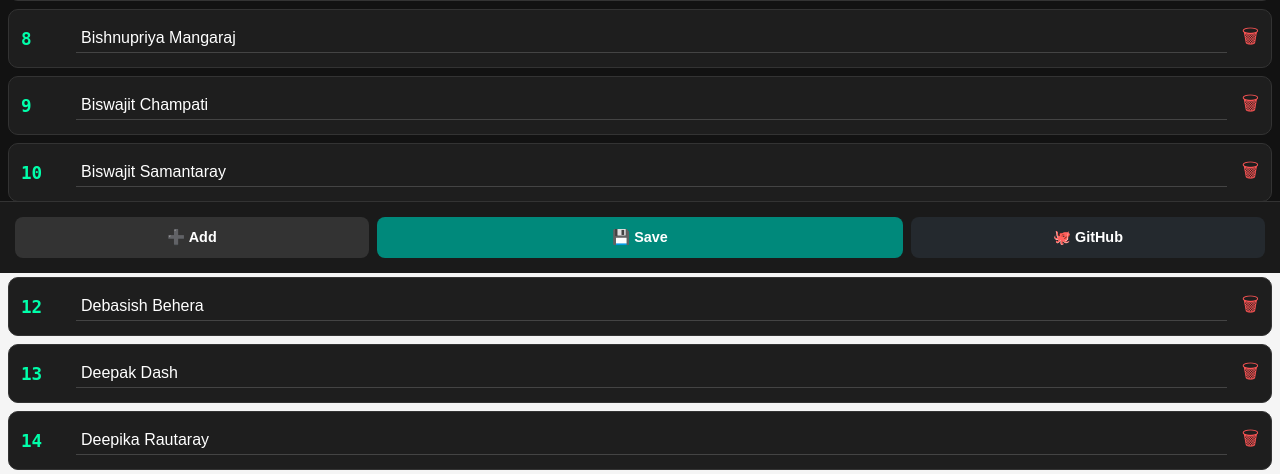
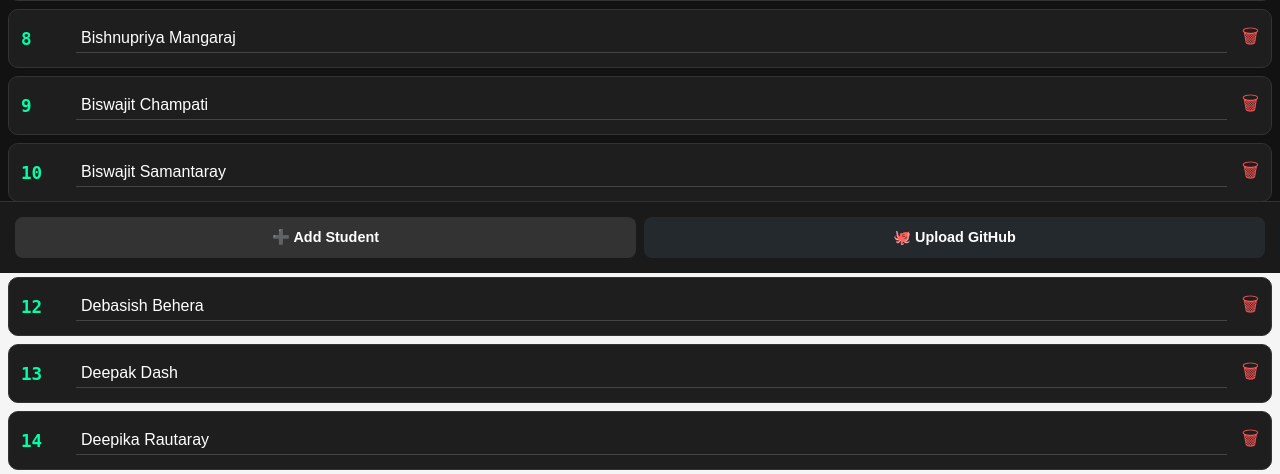
Before and after one commit to Ashit-10/PYTHON_OMR_APP, a Flask app: page /edit_rolls?file=wsc_class-10_rolls.txt in a window 1280 px wide. Shown: the part 527-1001 px from the top of the page. Run offline with Flask 3, Linux system fonts and the light colour scheme.

Commit message:
Update rolls_editor.html

```diff
--- a/templates/rolls_editor.html
+++ b/templates/rolls_editor.html
@@ -33,7 +33,7 @@
             border-top: 1px solid #333;
         }
         .footer-actions button {
-            border: none; border-radius: 8px; padding: 12px 5px;
+            border: none; border-radius: 8px; padding: 12px;
             color: white; font-weight: bold; cursor: pointer;
             font-size: 0.9rem;
         }
@@ -47,23 +47,21 @@
 
     <div id="list-container" style="padding-bottom: 100px;">
         {% for s in students %}
-        <div class="student-item" data-roll="{{ s.roll }}">
+        <div class="student-item">
             <span class="roll-number">{{ s.roll }}</span>
-            <input type="text" class="name-input" value="{{ s.name }}">
-            <button type="button" class="delete-btn" onclick="this.parentElement.remove()">🗑</button>
+            <input type="text" class="name-input" value="{{ s.name }}" onchange="saveChanges()">
+            <button type="button" class="delete-btn" onclick="this.parentElement.remove(); saveChanges();">🗑</button>
         </div>
         {% endfor %}
     </div>
 
     <div class="footer-actions">
-        <button type="button" onclick="addNewStudent()" style="flex: 1; background: #333;">➕ Add</button>
-        <button type="button" onclick="saveChanges()" style="flex: 1.5; background: #00897b;">💾 Save</button>
-        <button type="button" id="gitBtn" onclick="syncToGithub()" style="flex: 1; background: #24292e;">🐙 GitHub</button>
+        <button type="button" onclick="addNewStudent()" style="flex: 1; background: #333;">➕ Add Student</button>
+        <button type="button" id="gitBtn" onclick="syncToGithub()" style="flex: 1; background: #24292e;">🐙 Upload GitHub</button>
     </div>
 
 <script>
 function addNewStudent() {
-    // 1. Calculate the default "next" roll number
     const items = document.querySelectorAll('.student-item');
     let maxRoll = 0;
     let existingRolls = [];
@@ -75,49 +73,44 @@ function addNewStudent() {
     });
 
     const nextRollDefault = maxRoll + 1;
+    let customRollStr = prompt("Roll Number:", nextRollDefault);
+    if (customRollStr === null || customRollStr.trim() === "") return;
 
-    // 2. Prompt for Roll Number
-    let customRoll = prompt("Roll Number:", nextRollDefault);
-    if (customRoll === null || customRoll.trim() === "") return;
+    let customRoll = parseInt(customRollStr);
 
-    customRoll = parseInt(customRoll);
-
-    // 3. DUPLICATE CHECK
     if (existingRolls.includes(customRoll)) {
-        alert("Roll Number " + customRoll + " already exists! Please update the existing name or choose a different roll.");
+        alert("Roll " + customRoll + " already exists!");
         return;
     }
 
-    // 4. Prompt for Name
     const name = prompt("Enter Student Name:");
     if (name === null || name.trim() === "") return;
 
-    // 5. Create Row
     const container = document.getElementById('list-container');
     const div = document.createElement('div');
     div.className = 'student-item';
-    div.setAttribute('data-roll', customRoll);
     div.innerHTML = `
         <span class="roll-number">${customRoll}</span>
-        <input type="text" class="name-input" value="${name}">
-        <button type="button" class="delete-btn" onclick="this.parentElement.remove()">🗑</button>
+        <input type="text" class="name-input" value="${name}" onchange="saveChanges()">
+        <button type="button" class="delete-btn" onclick="this.parentElement.remove(); saveChanges();">🗑</button>
     `;
 
     container.appendChild(div);
     sortList();
     div.scrollIntoView({ behavior: 'smooth' });
+
+    // --- AUTO SAVE ---
+    saveChanges(true); // Passing true to silence the alert
 }
 
 function sortList() {
     const container = document.getElementById('list-container');
     const items = Array.from(container.getElementsByClassName('student-item'));
-    items.sort((a, b) => {
-        return parseInt(a.querySelector('.roll-number').innerText) - parseInt(b.querySelector('.roll-number').innerText);
-    });
+    items.sort((a, b) => parseInt(a.querySelector('.roll-number').innerText) - parseInt(b.querySelector('.roll-number').innerText));
     items.forEach(item => container.appendChild(item));
 }
 
-function saveChanges() {
+function saveChanges(silent = false) {
     const items = document.querySelectorAll('.student-item');
     const students = Array.from(items).map(item => ({
         roll: item.querySelector('.roll-number').innerText,
@@ -127,37 +120,33 @@ function saveChanges() {
     fetch('/save_rolls', {
         method: 'POST',
         headers: { 'Content-Type': 'application/json' },
-        body: JSON.stringify({
-            filename: "{{ filename }}",
-            students: students
-        })
+        body: JSON.stringify({ filename: "{{ filename }}", students: students })
     })
     .then(r => r.json())
     .then(data => {
-        if (data.status === 'success') alert("File saved locally!");
-        else alert("Error: " + data.message);
+        if (data.status === 'success') {
+            if (!silent) console.log("Auto-saved");
+        } else {
+            alert("Save Error: " + data.message);
+        }
     });
 }
 
 function syncToGithub() {
     const btn = document.getElementById('gitBtn');
-    if(!confirm("Upload {{ filename }} to GitHub?")) return;
+    if(!confirm("Push changes to GitHub?")) return;
 
-    btn.innerText = "⏳ Uploading...";
+    btn.innerText = "⏳ Pushing...";
     btn.disabled = true;
 
     fetch(`/sync_roll_github?file={{ filename }}`)
     .then(r => r.json())
     .then(data => {
-        if(data.status === 'success') {
-            alert("✅ Successfully uploaded to GitHub!");
-        } else {
-            alert("❌ GitHub Error: " + (data.log || data.message));
-        }
+        if(data.status === 'success') alert("✅ Pushed to GitHub!");
+        else alert("❌ Error: " + JSON.stringify(data.message));
     })
-    .catch(err => alert("System Error: " + err))
     .finally(() => {
-        btn.innerText = "🐙 GitHub";
+        btn.innerText = "🐙 Upload GitHub";
         btn.disabled = false;
     });
 }
```
